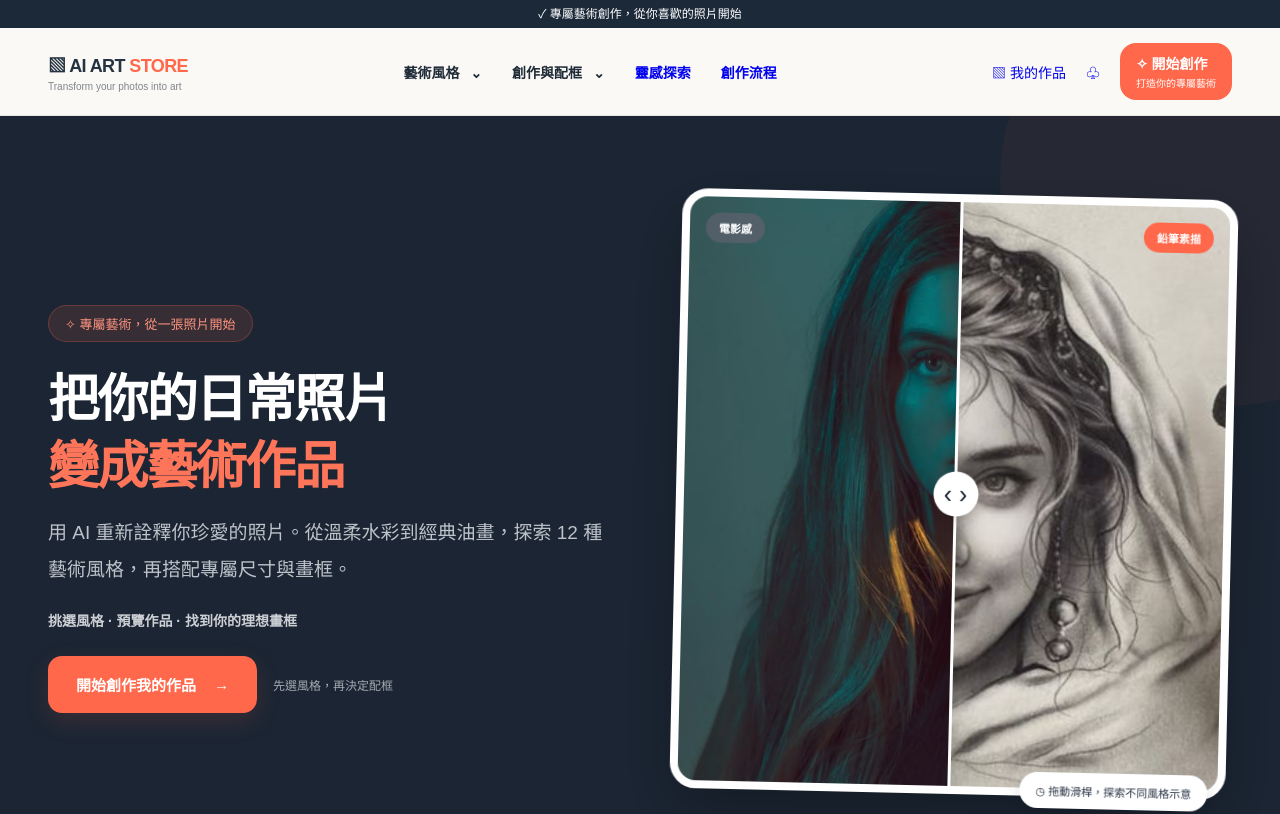
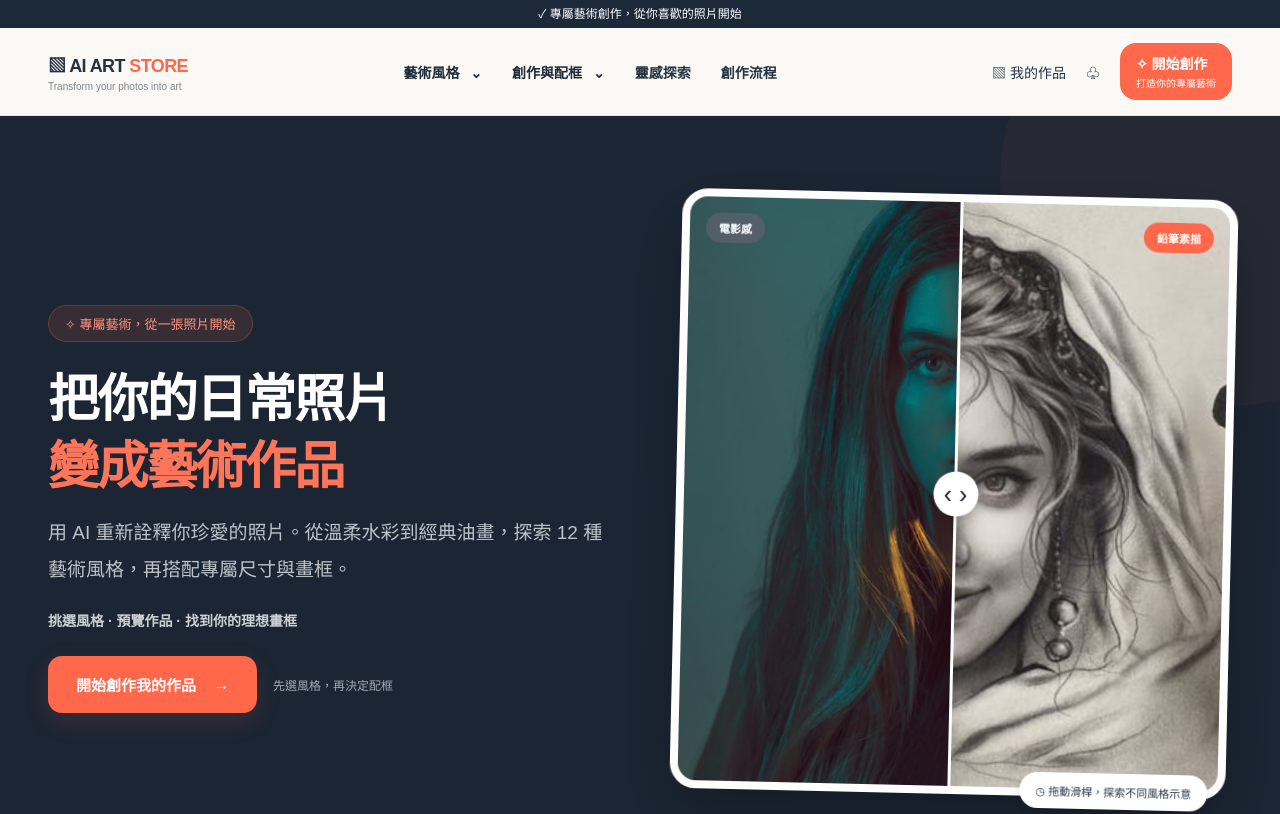
Before and after one commit to andy60119andy/ai-art-store, a Next.js app: page / in a window 1280 px wide. Shown: the top 814 px of the page. Built offline with nearby package versions, Linux system fonts and the light colour scheme.

Commit message:
style: align storefront navigation colors

```diff
--- a/src/app/storefront.css
+++ b/src/app/storefront.css
@@ -1228,3 +1228,16 @@
     margin-bottom: 26px;
   }
 }
+.arto-header nav > a,
+.arto-my-art,
+.arto-cart,
+.arto-mega a {
+  color: #263341;
+}
+.arto-header nav > a:hover,
+.arto-mega a:hover {
+  color: #f16a50;
+}
+.arto-header-cta {
+  color: #fff;
+}
```
